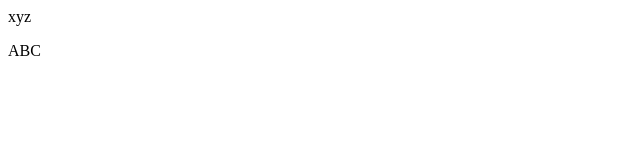
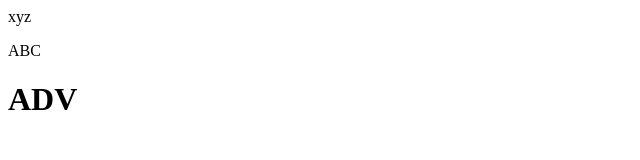
Before and after one commit to PAvinashe/LinkedIn-Home, a plain HTML site: page index.html in a window 1280 px wide. Shown: the whole page, without its empty margins (0-640 px from the left). Drawn offline with Linux system fonts and the light colour scheme.

Commit message:
All changes done

```diff
--- a/index.html
+++ b/index.html
@@ -10,5 +10,8 @@
     <div> xyz
         <p>ABC</p>
     </div>
+        <h1>ADV</h1>
+         </div>
+
 </body>
 </html>
```
